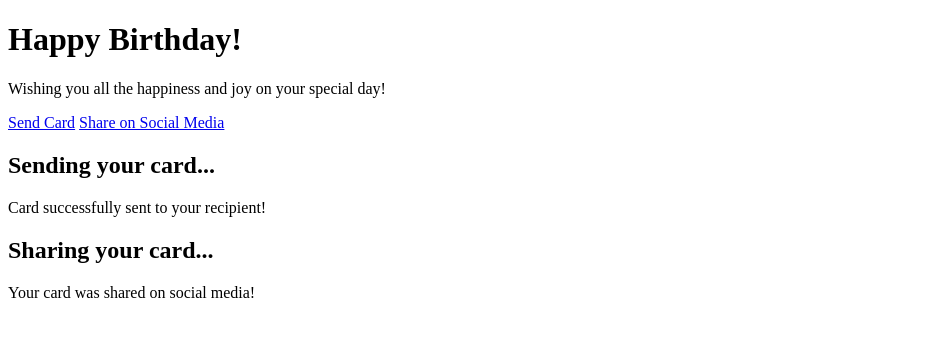
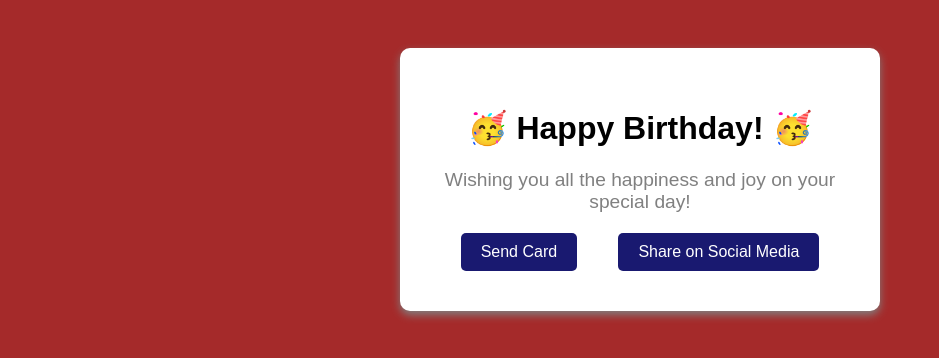
Before and after one commit to aracelyvi/greeting-card-av-s25, a plain HTML site: page index.html in a window 1280 px wide. Shown: the whole page, without its empty margins (0-939 px from the left). Drawn offline with Linux system fonts and the light colour scheme.

Commit message:
updated html

```diff
--- a/index.html
+++ b/index.html
@@ -3,7 +3,8 @@
 <head>
     <meta charset="UTF-8">
     <meta name="viewport" content="width=device-width, initial-scale=1.0">
-    <title>Document</title>
+    <title>Greeting Card</title>
+    <link href="styles.css" rel="stylesheet">
 </head>
 <body>
     <div class="card" id="greeting-card">
```
